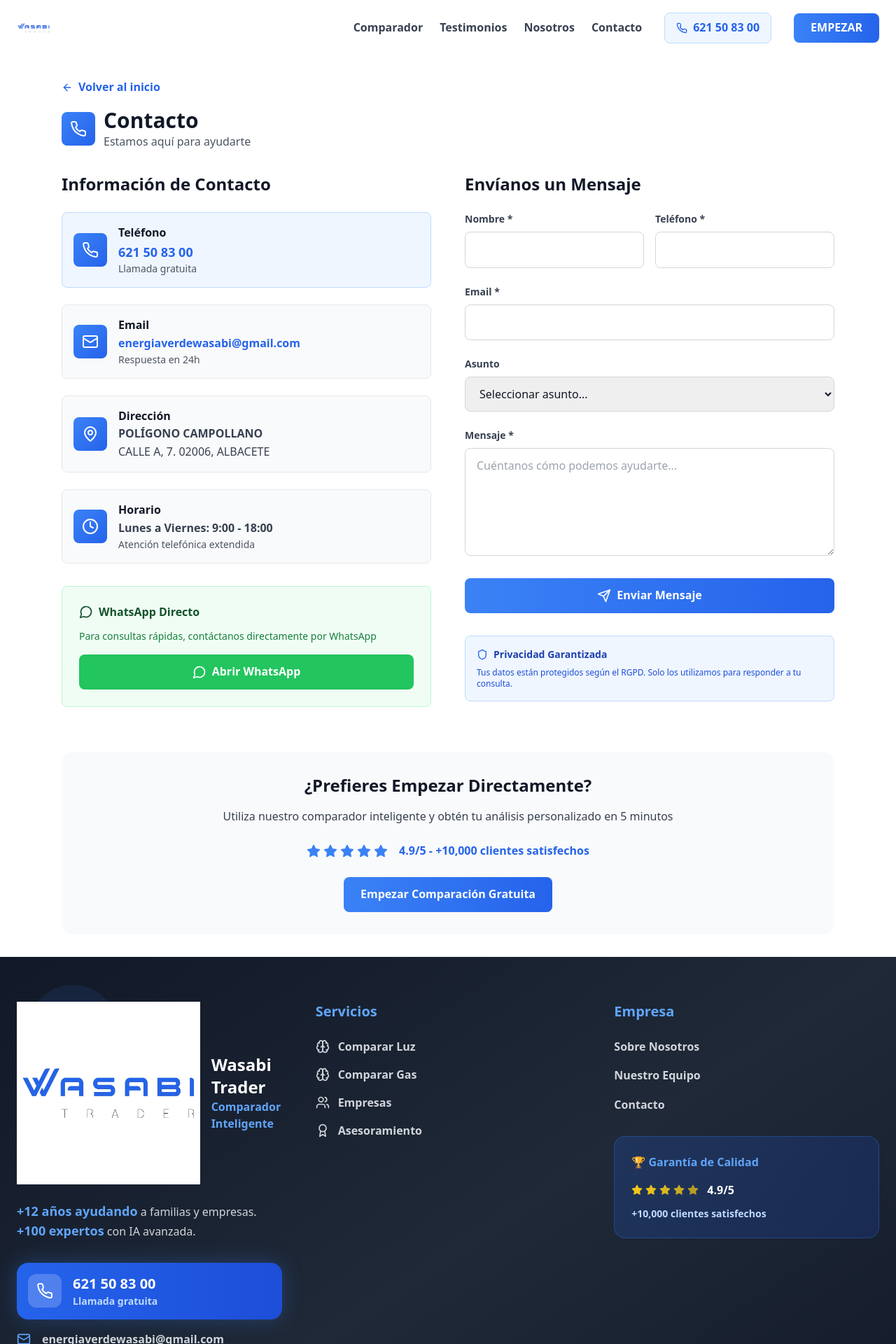
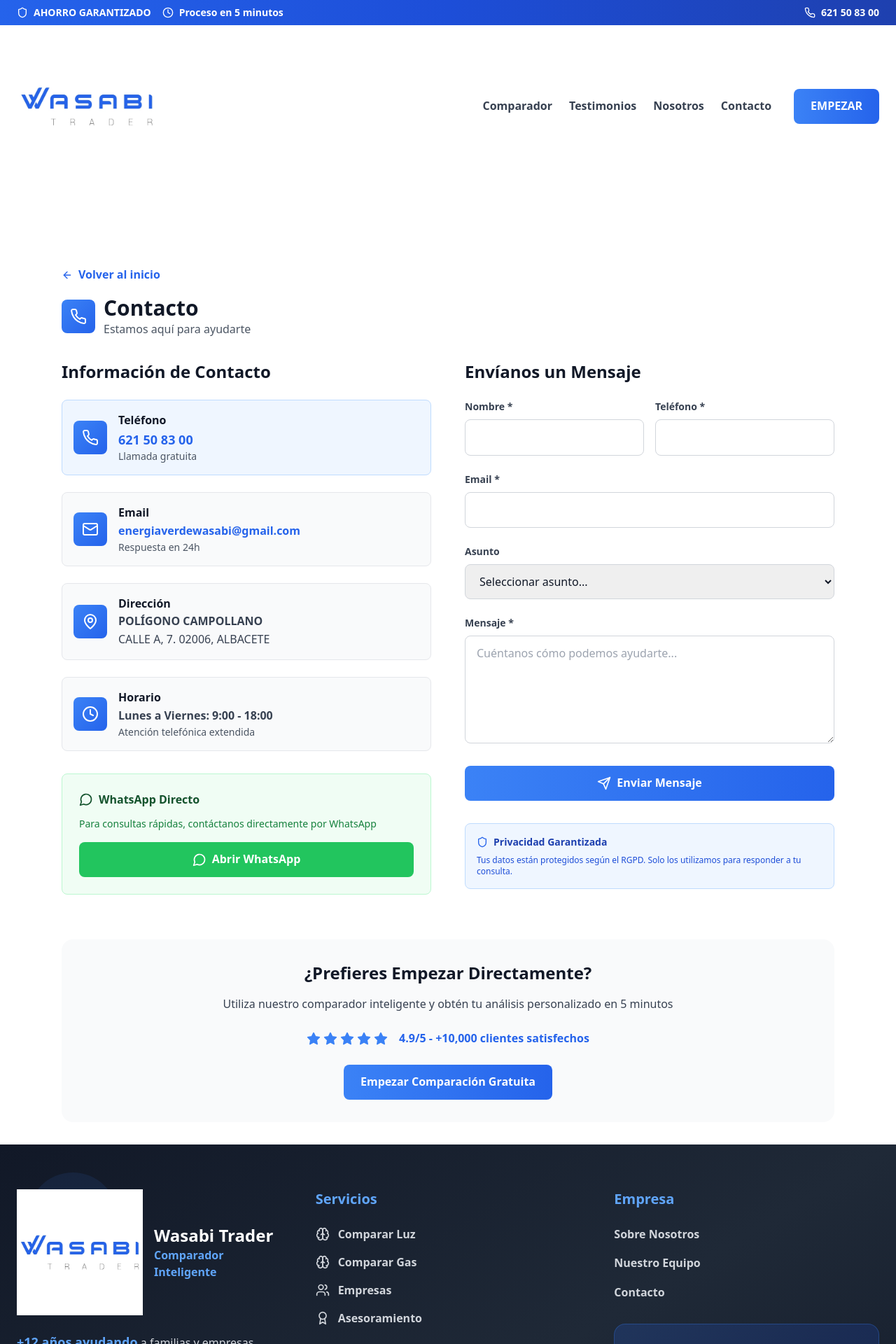
Before and after one commit to iafy-io/34, a React (Vite) app: page /contacto in a window 1280 px wide. Shown: the top 1920 px of the page at 70% size. Built offline with nearby package versions, Linux system fonts and the light colour scheme.

Commit message:
Restaurar barra azul y optimizar logo en header y footer

```diff
--- a/src/components/Footer.tsx
+++ b/src/components/Footer.tsx
@@ -15,14 +15,12 @@ export default function Footer() {
         <div className="grid md:grid-cols-3 gap-8 lg:gap-12">
           <div className="animate-fade-in-up">
             <div className="flex items-center space-x-3 lg:space-x-4 mb-6">
-              <div className="flex items-center justify-center">
-                <img
-                  src="/wasabilogo.jpg"
-                  alt="Wasabi Trader Logo"
-                  className="h-10 lg:h-12 w-auto object-contain"
-                  style={{ maxWidth: '100%', height: 'auto' }}
-                />
-              </div>
+              <img
+                src="/wasabilogo copy copy copy copy copy.jpg"
+                alt="Wasabi Trader Logo"
+                className="h-12 lg:h-16 w-auto object-contain"
+                style={{ maxWidth: '180px', height: 'auto' }}
+              />
               <div>
                 <h3 className="text-xl lg:text-2xl font-black">Wasabi Trader</h3>
                 <p className="text-blue-400 font-bold text-sm lg:text-base">Comparador Inteligente</p>
--- a/src/components/Header.tsx
+++ b/src/components/Header.tsx
@@ -1,5 +1,5 @@
 import React, { useState, useEffect } from 'react';
-import { Menu, Phone, X } from 'lucide-react';
+import { Menu, Phone, X, Shield, Clock } from 'lucide-react';
 import { Link } from 'react-router-dom';
 
 export default function Header() {
@@ -15,17 +15,44 @@ export default function Header() {
   }, []);
 
   return (
-    <header className={`fixed top-0 w-full z-50 transition-all duration-300 ${
+    <>
+      {/* Barra azul superior */}
+      <div className="bg-gradient-to-r from-blue-600 via-blue-700 to-blue-800 text-white py-2">
+        <div className="max-w-7xl mx-auto px-4 sm:px-6">
+          <div className="flex items-center justify-between text-sm">
+            <div className="flex items-center space-x-4">
+              <div className="flex items-center space-x-2">
+                <Shield className="w-4 h-4" />
+                <span className="font-bold">AHORRO GARANTIZADO</span>
+              </div>
+              <div className="hidden sm:flex items-center space-x-2">
+                <Clock className="w-4 h-4" />
+                <span className="font-bold">Proceso en 5 minutos</span>
+              </div>
+            </div>
+            <div className="flex items-center space-x-4">
+              <a href="tel:+34621508300" className="flex items-center space-x-2 hover:text-blue-200 transition-colors">
+                <Phone className="w-4 h-4" />
+                <span className="font-bold">621 50 83 00</span>
+              </a>
+            </div>
+          </div>
+        </div>
+      </div>
+
+      {/* Header principal */}
+      <header className={`sticky top-0 w-full z-50 transition-all duration-300 ${
         isScrolled ? 'bg-white/95 backdrop-blur-xl shadow-lg' : 'bg-white/90 backdrop-blur-md'
       }`}>
         <div className="max-w-7xl mx-auto px-4 sm:px-6">
-        <div className="flex justify-between items-center py-3 lg:py-4">
+          <div className="flex justify-between items-center py-4">
             {/* Logo */}
             <Link to="/" className="flex items-center hover:opacity-80 transition-opacity">
               <img
-              src="/wasabilogo.jpg"
+                src="/wasabilogo copy copy copy copy copy.jpg"
                 alt="Wasabi Trader Logo"
-              className="h-8 sm:h-10 lg:h-12 w-auto object-contain"
+                className="h-12 sm:h-14 lg:h-16 w-auto object-contain"
+                style={{ maxWidth: '200px', height: 'auto' }}
               />
             </Link>
 
@@ -46,14 +73,8 @@ export default function Header() {
                 </Link>
               </nav>
 
-            {/* Phone */}
-            <a href="tel:+34621508300" className="flex items-center space-x-2 bg-blue-50 border border-blue-200 px-4 py-2 rounded-lg hover:bg-blue-100 transition-colors">
-              <Phone className="w-4 h-4 text-blue-600" />
-              <span className="font-bold text-blue-600">621 50 83 00</span>
-            </a>
-
               {/* CTA */}
-            <a href="#formulario" className="bg-gradient-to-r from-blue-500 to-blue-600 text-white px-6 py-2 rounded-lg font-bold hover:from-blue-400 hover:to-blue-500 transition-colors">
+              <a href="#formulario" className="bg-gradient-to-r from-blue-500 to-blue-600 text-white px-6 py-3 rounded-lg font-bold hover:from-blue-400 hover:to-blue-500 transition-colors">
                 EMPEZAR
               </a>
             </div>
@@ -102,12 +123,7 @@ export default function Header() {
                 Contacto
               </Link>
 
-            <div className="pt-4 border-t border-gray-200 space-y-3">
-              <a href="tel:+34621508300" className="flex items-center justify-center space-x-2 bg-blue-500 text-white py-3 rounded-lg font-bold">
-                <Phone className="w-5 h-5" />
-                <span>621 50 83 00</span>
-              </a>
-
+              <div className="pt-4 border-t border-gray-200">
                 <a
                   href="#formulario"
                   onClick={() => setIsMobileMenuOpen(false)}
@@ -120,5 +136,6 @@ export default function Header() {
           </div>
         )}
       </header>
+    </>
   );
 }
```
Lines whose indentation alone changed are shown as unchanged.
